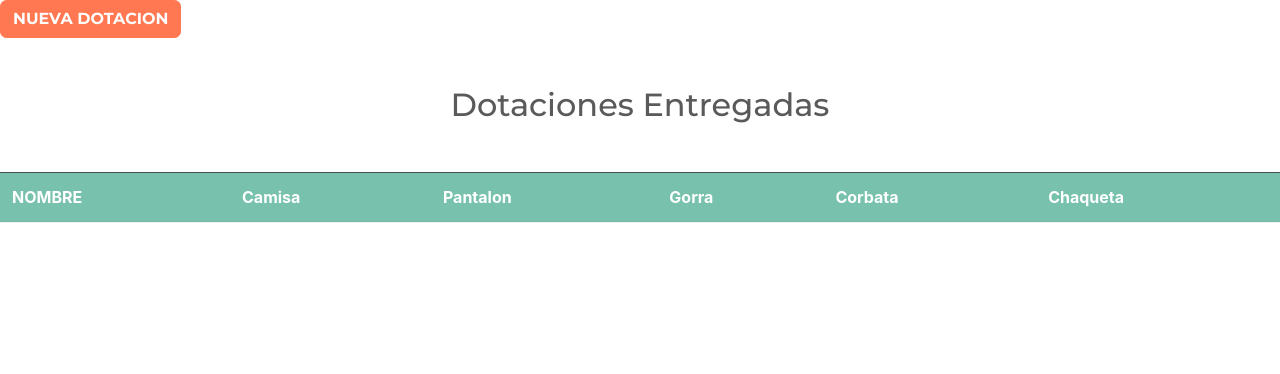
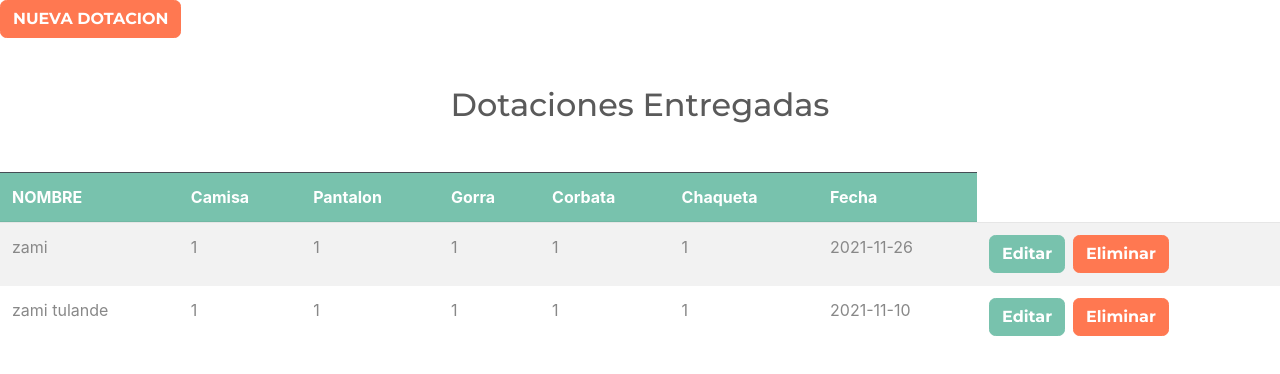
Before and after one commit to zamitulande/crudRedux, a React (Create React App) app: page /dotaciones in a window 1280 px wide. Shown: the top 374 px of the page. Built offline with nearby package versions, Linux system fonts and the light colour scheme; data requests are answered from the project's data file.

Commit message:
vista en intarfas los datos previamente guardados

```diff
--- a/db.json
+++ b/db.json
@@ -9,89 +9,17 @@
       "fecha": "21/11/2021"
     },
     {
-      "id": 2,
-      "cedula": "5050",
-      "nombre": "juan pablo",
-      "eps": "sanitas",
-      "fondo": "fporvenir",
-      "fecha": "15/01/2021"
-    },
-    {
-      "cedula": "101",
-      "nombre": "zami",
-      "eps": "asmet",
-      "fondo": "colpensiones",
-      "fecha": "2021-11-04",
-      "id": 3
-    },
-    {
-      "cedula": "pedro",
-      "nombre": "zami",
-      "eps": "coomeva",
-      "fondo": "colfondos",
-      "fecha": "2021-11-03",
-      "id": 4
-    },
-    {
-      "cedula": "a",
-      "nombre": "aa",
-      "eps": "a",
-      "fondo": "a",
-      "fecha": "2021-11-12",
-      "id": 5
-    },
-    {
-      "cedula": "a",
-      "nombre": "a",
-      "eps": "a",
-      "fondo": "a",
-      "fecha": "2021-11-06",
-      "id": 6
-    },
-    {
-      "cedula": "a",
-      "nombre": "a",
-      "eps": "a",
-      "fondo": "a",
-      "fecha": "2021-11-06",
-      "id": 7
-    },
-    {
-      "cedula": "a",
-      "nombre": "2",
-      "eps": "2",
-      "fondo": "2",
-      "fecha": "2021-11-05",
-      "id": 8
-    },
-    {
-      "cedula": "a",
-      "nombre": "a",
-      "eps": "a",
-      "fondo": "a",
-      "fecha": "2021-11-03",
-      "id": 9
-    },
-    {
-      "cedula": "1061730",
-      "nombre": "zami",
-      "eps": "porveni",
-      "fondo": "colfondos",
-      "fecha": "2021-11-05",
-      "id": 10
-    },
-    {
-      "cedula": "juan",
-      "nombre": "dd",
-      "eps": "44",
-      "fondo": "44",
-      "fecha": "2021-11-25",
-      "id": 11
+      "cedula": "1061730128",
+      "nombre": "zami tulande",
+      "eps": "sanias",
+      "fondo": "porvenir",
+      "fecha": "2021-11-11",
+      "id": 2
     }
   ],
   "dotacion": [
     {
-      "id": 1,
+      "nombre": "zami",
       "camisa": "1",
       "pantalon": "1",
       "gorra": "1",
@@ -99,31 +27,11 @@
       "corbata": "1",
       "chaqueta": "1",
       "oberol": "1",
-      "fecha": "11/11/2021"
+      "fecha": "2021-11-26",
+      "id": 8
     },
     {
-      "id": 2,
-      "camisa": "1",
-      "pantalon": "1",
-      "gorra": "0",
-      "zapatos": "1",
-      "corbata": "0",
-      "chaqueta": "1",
-      "oberol": "0",
-      "fecha": "23/11/2021"
-    },
-    {
-      "camisa": "5",
-      "pantalon": "6",
-      "gorra": "5",
-      "zapatos": "6",
-      "corbata": "5",
-      "chaqueta": "6",
-      "oberol": "5",
-      "fecha": "2021-11-06",
-      "id": 3
-    },
-    {
+      "nombre": "zami tulande",
       "camisa": "1",
       "pantalon": "1",
       "gorra": "1",
@@ -132,40 +40,7 @@
       "chaqueta": "1",
       "oberol": "1",
       "fecha": "2021-11-10",
-      "id": 4
-    },
-    {
-      "camisa": "1",
-      "pantalon": "1",
-      "gorra": "1",
-      "zapatos": "1",
-      "corbata": "1",
-      "chaqueta": "1",
-      "oberol": "1",
-      "fecha": "2021-11-10",
-      "id": 5
-    },
-    {
-      "camisa": "a",
-      "pantalon": "a5a",
-      "gorra": "a5a5",
-      "zapatos": "a",
-      "corbata": "a",
-      "chaqueta": "a",
-      "oberol": "a",
-      "fecha": "2021-11-03",
-      "id": 6
-    },
-    {
-      "camisa": "1",
-      "pantalon": "1",
-      "gorra": "1",
-      "zapatos": "1",
-      "corbata": "1",
-      "chaqueta": "1",
-      "oberol": "1",
-      "fecha": "2021-11-25",
-      "id": 7
+      "id": 9
     }
   ]
 }
--- a/src/App.js
+++ b/src/App.js
@@ -11,6 +11,8 @@ import Guardas from './components/Guardas';
 import NuevoGuarda from './components/NuevoGuarda';
 import NuevaDotacion from './components/nuevaDotacion';
 import Dotaciones from './components/Dotaciones';
+import EditarGuarda from './components/EditarGuarda';
+import EditarDotacion from './components/editarDotacion';
 
 
 
@@ -24,6 +26,9 @@ function App() {
           <Route exact path="/guarda/nuevo" component={NuevoGuarda} />
           <Route exact path="/dotacion" component={NuevaDotacion} />
           <Route exact path="/dotaciones" component={Dotaciones} />
+          <Route exact path="/guarda/editar/:id" component={EditarGuarda} />
+          <Route exact path="/dotacion/editar/:id" component={EditarDotacion} />
+
 
 
       </Switch>
--- /dev/null
+++ b/src/components/Dotacion.js
@@ -0,0 +1,28 @@
+import React from 'react'
+import { Link } from 'react-router-dom';
+
+const Dotacion = ({dotacion}) => {
+
+    const {nombre, camisa, pantalon, gorra, corbata, chaqueta, fecha, id} = dotacion
+    return (
+        <tr>
+            <td>{nombre}</td>
+            <td>{camisa}</td>
+            <td>{pantalon}</td>
+            <td>{gorra}</td>
+            <td>{corbata}</td>
+            <td>{chaqueta}</td>
+            <td>{fecha}</td>
+            <td className="acciones">
+                <Link to={`dotacion/editar/${id}`} className="btn btn-primary mr-2">Editar</Link>
+                <button
+                    type="button"
+                    className="btn btn-danger"
+                    >Eliminar</button>
+            </td>
+
+        </tr>
+     );
+}
+
+export default Dotacion;
--- a/src/components/Dotaciones.js
+++ b/src/components/Dotaciones.js
@@ -1,5 +1,6 @@
 import React, {Fragment, useEffect} from 'react';
 import { Link } from 'react-router-dom';
+import Dotacion from './Dotacion';
 
 //redux
 import { useSelector, useDispatch } from 'react-redux';
@@ -17,6 +18,10 @@ const Guardas = () => {
         cargarDotacion();
 
     }, [])
+
+    //obtener el state que se obtubo con el codigo de los reducers y el action
+    const dotaciones = useSelector(state => state.dotacion.dotacion);
+    console.log(dotaciones);
     return (
       <Fragment>
           <Link to={"/dotacion"}
@@ -32,9 +37,21 @@ const Guardas = () => {
                         <th scope="col">Gorra</th>
                         <th scope="col">Corbata</th>
                         <th scope="col">Chaqueta</th>
+                        <th scope="col">Fecha</th>
+
                     </tr>
                 </thead>
+                <tbody>
+                {dotaciones.length === 0 ? 'No hay Guardas' : (
+                    dotaciones.map(dotacion=>(
+                        <Dotacion
+                            key={dotacion.id}
+                            dotacion={dotacion}
 
+                        />
+                    ))
+                )}
+                </tbody>
 
           </table>
 
--- a/src/components/EditarGuarda.js
+++ b/src/components/EditarGuarda.js
@@ -57,8 +57,7 @@ const EditarGuarda = () => {
                                 nombre="fondo"
                             />
                         </div>
-                        <Link to={"/guarda/nuevo/dotacion"}
-                                     className="btn btn-primary nuevo-post  w-100">Dotacion &#43;</Link>
+
                         <button
                             type="submit"
                             className="btn btn-primary font-weightbold text-uppercase d-block w-100">
--- /dev/null
+++ b/src/components/Guarda.js
@@ -0,0 +1,25 @@
+import React from 'react'
+import { Link } from 'react-router-dom';
+
+const Guarda = ({guarda}) => {
+
+    const {cedula, nombre, eps, fondo, fecha, id} = guarda
+    return (
+        <tr>
+            <td>{cedula}</td>
+            <td>{nombre}</td>
+            <td>{eps}</td>
+            <td>{fondo}</td>
+            <td>{fecha}</td>
+            <td className="acciones">
+                <Link to={`guarda/editar/${id}`} className="btn btn-primary mr-2">Editar</Link>
+                <button
+                    type="button"
+                    className="btn btn-danger"
+                    >Eliminar</button>
+            </td>
+        </tr>
+      );
+}
+
+export default Guarda;
--- a/src/components/NuevoGuarda.js
+++ b/src/components/NuevoGuarda.js
@@ -1,5 +1,4 @@
 import React, {useState} from 'react';
-import {Link} from 'react-router-dom';
 import { useDispatch, useSelector } from 'react-redux';
 
 //importar action de redux
--- a/src/components/nuevaDotacion.js
+++ b/src/components/nuevaDotacion.js
@@ -8,6 +8,7 @@ import {crearNuevoDotacionAction} from '../actions/guardaAction';
 const NuevaDotacion = ({history}) => {
 
     //state del componenente que tomara los valores de los campos y los guardara
+    const [nombre, setNombre]=useState('');
     const [camisa, setCamisa]=useState('');
     const [pantalon, setPantalon]=useState('');
     const [gorra, setGorra]=useState('');
@@ -32,7 +33,7 @@ const NuevaDotacion = ({history}) => {
     const submitNuevaDotacion= e => {
         e.preventDefault();
 
-        if(camisa.trim() === '' || pantalon.trim() === '' || gorra.trim() === ''
+        if(nombre.trim() === '' || camisa.trim() === '' || pantalon.trim() === '' || gorra.trim() === ''
         || corbata.trim() ==='' || chaqueta.trim() ==='' || oberol.trim() ===''){
             return;
         }
@@ -41,6 +42,7 @@ const NuevaDotacion = ({history}) => {
 
         //crear el nuevo guarda
         agregarDotacion({
+            nombre,
             camisa,
             pantalon,
             gorra,
@@ -63,6 +65,16 @@ const NuevaDotacion = ({history}) => {
                     <form
                             onSubmit={submitNuevaDotacion}
                     >
+                        <div className="form-group">
+                            <label>Nombre</label>
+                            <input
+                                type="text"
+                                className="form-control"
+                                nombre="nombre"
+                                value={nombre}
+                                onChange={e=>setNombre(e.target.value)}
+                            />
+                        </div>
                     <div className="form-group">
                             <label>Camisa</label>
                             <input
--- a/src/reducers/dotacionReducers.js
+++ b/src/reducers/dotacionReducers.js
@@ -4,7 +4,7 @@ import{
     AGREGAR_DOTACION_ERROR,
     COMENZAR_DESCARGA_DOTACION,
     DESCARGAR_DOTACION_ERROR,
-    DESCARGA_GUARDA_EXITO
+    DESCARGAR_DOTACION_EXITO
 
 } from '../types';
 
@@ -36,7 +36,7 @@ export default function(state = initialState, action){
                 loading: false,
                 error: action.payload
             }
-        case DESCARGA_GUARDA_EXITO:
+        case DESCARGAR_DOTACION_EXITO:
             return{
                 ...state,
                 loading: false,
```
Also changed, not shown: src/actions/guardaAction.js (+10 -0 lines), src/components/Guardas.js (+19 -1 lines).
